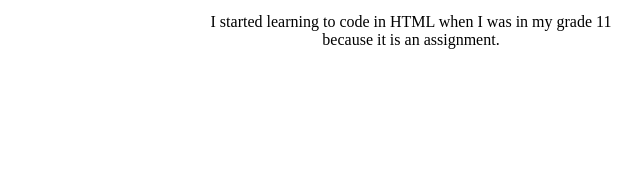
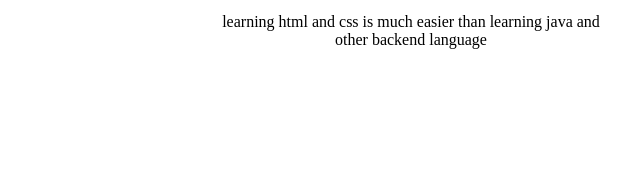
Before and after one commit to Cwnte/ACTIVITY_2, a plain HTML site: page index.html in a window 1280 px wide. Shown: the part 1919-2102 px from the top of the page, 229-869 px from the left. Drawn offline with Linux system fonts and the light colour scheme.

Commit message:
Update index.html

```diff
--- a/index.html
+++ b/index.html
@@ -43,8 +43,8 @@
     <br>
 
     <p class = "dnd"> Learning HTML and CSS </p>
-    <p class = "dndp"> I started learning to code in HTML when I was in my grade 11 <br>
-        because it is an assignment.
+    <p class = "dndp"> learning html and css is much easier than learning java and <br>
+        other backend language
     </p>
 
     <div class = "eye1"> <img src="images/Scarlet_eyes_1999-modified.png" height="200"></div>
```
